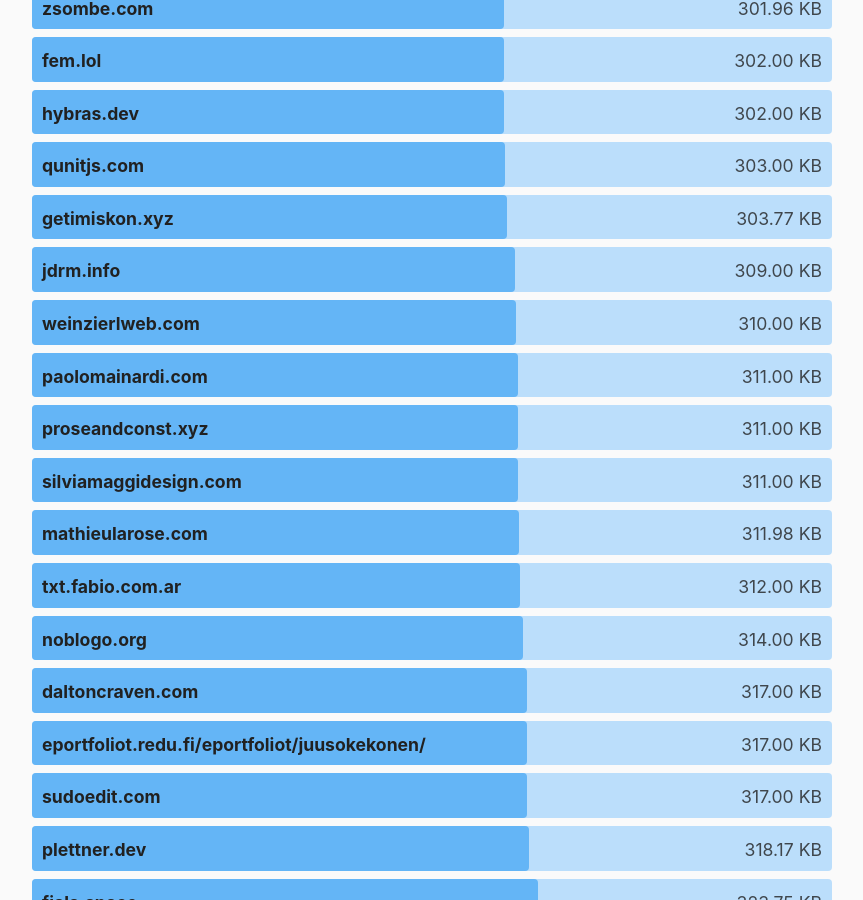
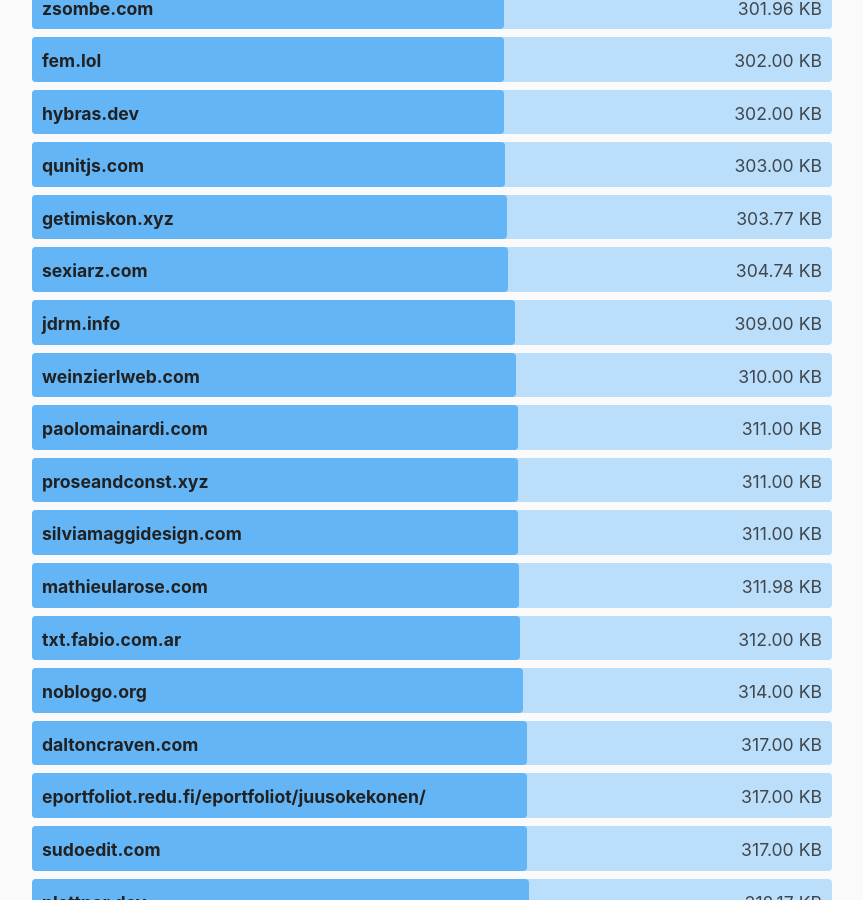
Before and after one commit to kevquirk/512kb.club, a Jekyll site: the page built from index.md, in a window 1280 px wide and 900 px high, scrolled down 39361 px. Shown: the whole window, without its empty margins (208-1071 px from the left). Built offline with Jekyll 4.4.1, drawn with Linux system fonts in a browser that asks for light colours.

Commit message:
Update sites.yml

```diff
--- a/_data/sites.yml
+++ b/_data/sites.yml
@@ -1,3 +1,8 @@
+- domain: sexiarz.com
+  url: https://sexiarz.com/
+  size: 304.74
+  last_checked: 2024-07-26
+
 - domain: 0xedward.io
   url: https://0xedward.io/
   size: 6.2
```
